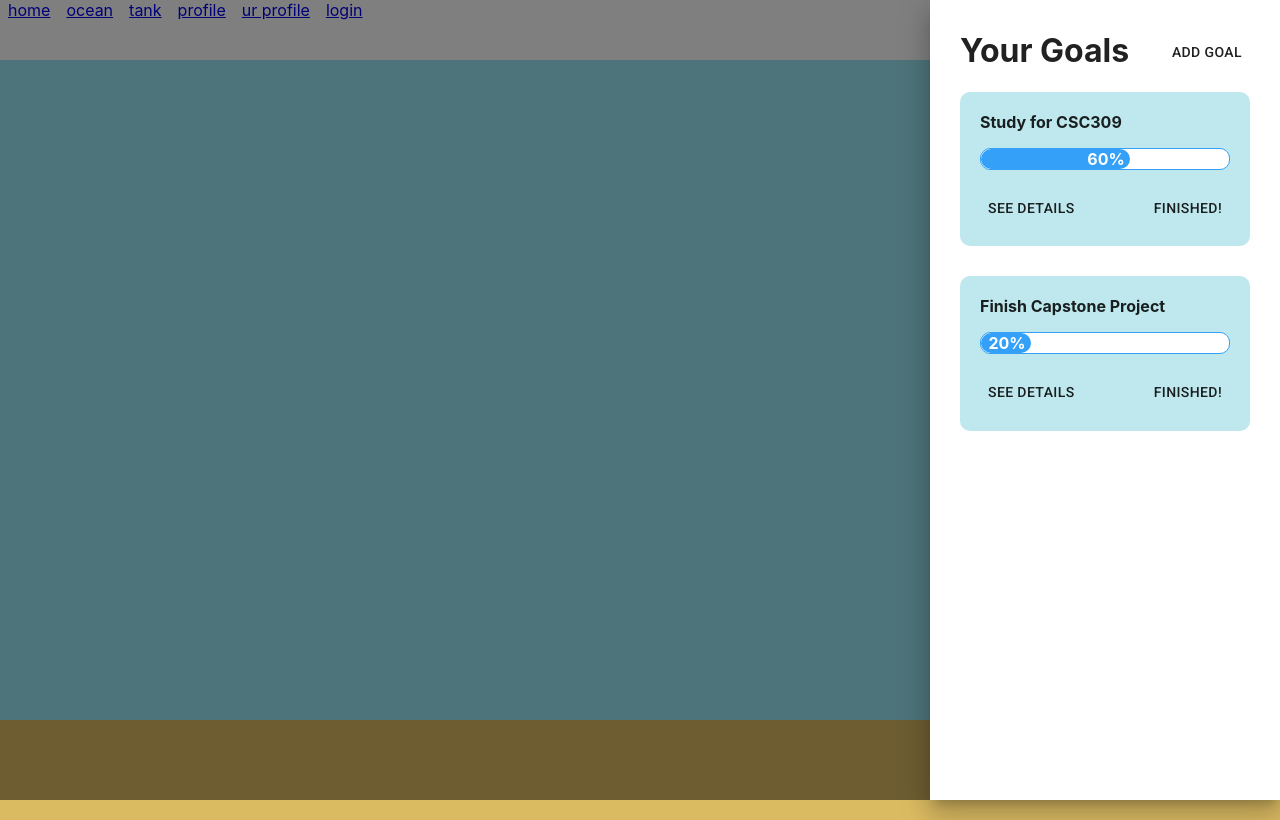
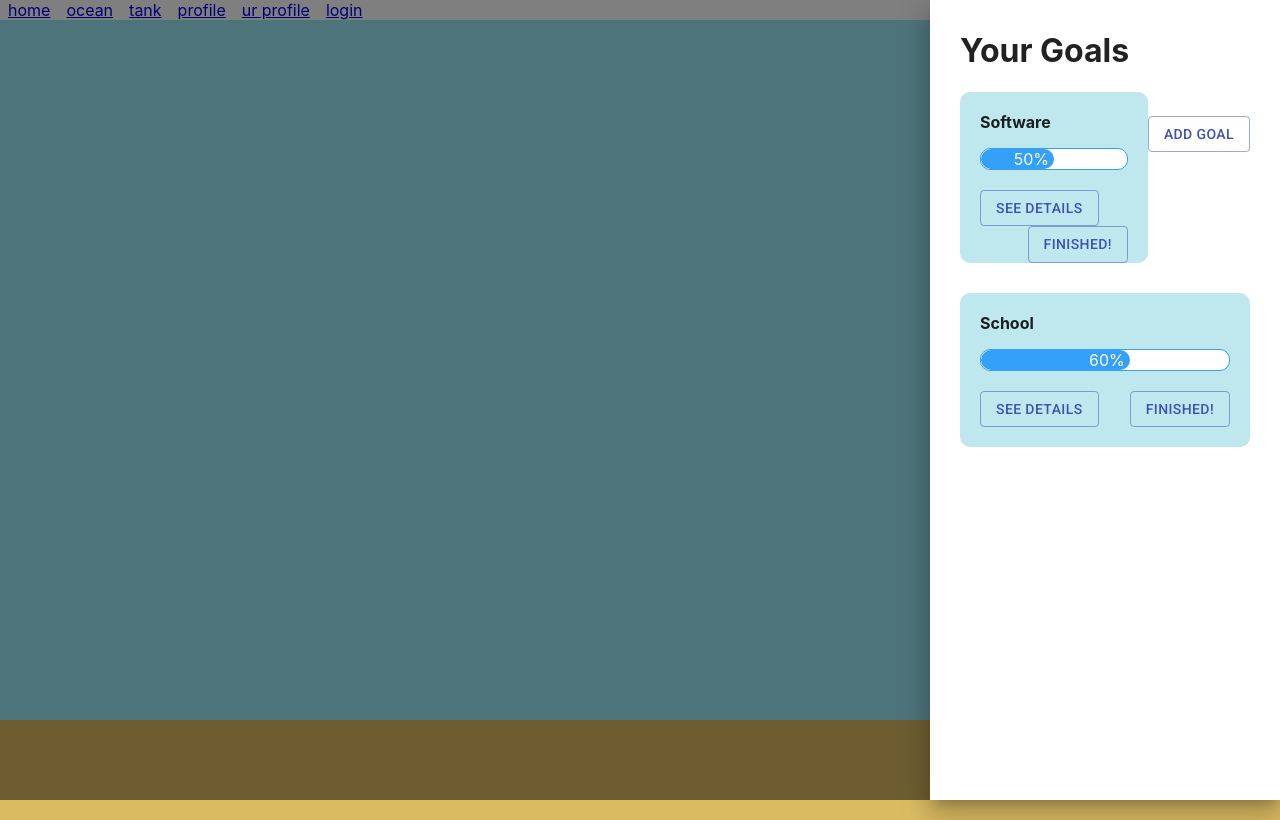
Before and after one commit to Matthew-Kwan/Ocean_app, a React (Create React App) app in the folder ocean/: page /tank in a window 1280 px wide. Both pictures are taken after a click on the button "SEE YOUR GOALS". Built offline with nearby package versions, Linux system fonts and the light colour scheme.

Commit message:
mapped goals drawer structure

```diff
--- a/ocean/package.json
+++ b/ocean/package.json
@@ -10,6 +10,7 @@
     "@testing-library/jest-dom": "^5.11.4",
     "@testing-library/react": "^11.1.0",
     "@testing-library/user-event": "^12.1.10",
+    "consolelog": "^2.1.3",
     "react": "^17.0.1",
     "react-dom": "^17.0.1",
     "react-native-web": "^0.15.0",
--- a/ocean/src/components/GoalsDrawer.css
+++ b/ocean/src/components/GoalsDrawer.css
@@ -6,15 +6,9 @@
 /* div returned with GoalsDrawer call*/
 .goalsButtonDiv {
     display: inline-block;
-    margin: 5px;
-    margin-right: 50px;
+    margin: 30px;
+    margin-right: 30px;
     float: right;
-}
-
-/* generic button css*/
-.button {
-    background-color:  rgb(255, 255, 255) !important;
-    border-radius: 10px;
 }
 
 /* drawerContent: title, goals, etc.*/
@@ -30,6 +24,12 @@
     margin-right:19px;
 }
 
+.addGoalButtonDiv {
+    display: inline-block;
+    float: right;
+    margin-top: 24px;
+}
+
 /* div for see details button*/
 .leftButton{
     display: inline-block;
@@ -39,7 +39,7 @@
 .rightButton{
     display: inline-block;
     float: right;
-    margin-top: 24px;
+
 }
 
 /* div for list of goal containers*/
@@ -59,6 +59,13 @@
     margin: 20px;
 }
 
+.addGoalForm {
+}
+
+.formTextField {
+    width: 90%;
+}
+
 /* text formatting, should move into a general css file*/
 .bold {
     font-weight: bold;
--- a/ocean/src/components/GoalsDrawer.js
+++ b/ocean/src/components/GoalsDrawer.js
@@ -1,6 +1,7 @@
 import React from 'react';
 import Drawer from '@material-ui/core/Drawer';
 import Button from '@material-ui/core/Button';
+import TextField from '@material-ui/core/TextField';
 
 import './GoalsDrawer.css'
 import './modal.css'
@@ -8,6 +9,121 @@
 import ProgressBar from './ProgressBar'
 import SimpleModal from './Modal'
 
+
+//hardcoded goals for now
+const goals = [
+  {
+    id: 1,
+    title: 'Software',
+    totalTasksNum: 2,
+    completedTasksNum: 1,
+    completionPercent: 50,
+    tasks: [
+      {id: 1, task: 'Research React', completed: true},
+      {id: 2, task: 'Make demo app', completed: false}
+    ]
+  },
+  {
+    id: 2,
+    title: 'School',
+    totalTasksNum: 5,
+    completedTasksNum: 3,
+    completionPercent: 60,
+    tasks: [
+      {id: 1, task: 'study for CSC309', completed: true},
+      {id: 2, task: 'study for CSC384', completed: true},
+      {id: 3, task: 'drop MIE424', completed: true},
+      {id: 4, task: 'submit AI minor form request', completed: false},
+      {id: 5, task: 'submit extra form request', completed: false}
+    ]
+  }
+]
+
+//hardcoded goals for now
+
+const addGoalModalContent = (
+  <div className = 'modalContainer'>
+    <div className = 'modalContent'>
+      <h2 >Add a Goal!</h2>
+      <form className='addGoalForm'>
+
+
+        <TextField className='formTextField'
+          label="Enter a Goal"
+          name="Enter a Goal"
+          helperText="Please enter a name for your goal"
+          >
+
+        </TextField>
+
+        <TextField className='formTextField'
+          label="Add a Task"
+          name="Add a Task"
+          helperText="Please enter a name for your task"
+          >
+        </TextField>
+
+        <Button type="submit" variant="outlined" color="primary" onClick={addGoal}>
+          Start Session
+        </Button>
+      </form>
+    </div>
+  </div>
+);
+
+/*
+
+const seeDetailsModalContent = goal => (
+  <div className = 'modalContainer'>
+    <div className = 'modalContent'>
+    <h1>{`${goal.title}`}</h1>
+      <h2>Tasks</h2>
+
+      {goal.tasks.map((task) => (
+        <div>
+          <li>{`${task.task}`}</li>
+        </div>
+      ))}
+      <p></p>
+      <ProgressBar completed={goal.completionPercent}/>
+
+    </div>
+  </div>
+)
+*/
+
+const seeDetailsModalContent =  (
+  <div className = 'modalContainer'>
+    <div className = 'modalContent'>
+    <h1>{`${goals[0].title}`}</h1>
+      <h2>Tasks</h2>
+
+      {goals.map((goal, index) => (
+        <div key={index}>
+
+        {goal.tasks.map((task) => (
+
+          <li>{`${task.task}`}</li>
+
+        ))}
+        <ProgressBar completed={goal.completionPercent}/>
+        </div>
+
+      ))}
+
+    </div>
+  </div>
+)
+
+
+function createGoalDetailsContent() {
+
+}
+
+/*
+GoalsDrawer, returns a button that expands a side drawer from the left that contains goal information
+
+*/
 export default function GoalsDrawer() {
 
   //drawer state
@@ -19,79 +135,50 @@
     setState({ ...state, [anchor]: open });
   };
 
-  const addGoalModalContent = (
-    <div className = 'modalContainer'>
-      <div className = 'modalContent'>
-        <h2 >Add a Goal!</h2>
-        <p>
-        Content
-        </p>
+
+  //drawer contents, iterate through goal list; current goal list will appear on refresh of drawer
+  const drawer = (anchor) => (
+    <div className='goalsDrawer'>
+      <div className='drawerContent'>
+
+        <div className='drawerTitleDiv'>
+          <h1>Your Goals</h1>
+        </div>
+
+        <div className='addGoalButtonDiv'>
+          <SimpleModal buttonName ='Add Goal' content = {addGoalModalContent} />
+        </div>
+
+        <div className='goalsList'>
+
+        {goals.map((goal) => (
+
+          <div className='goalIndividualContainer'>
+            <div className = 'goalIndividualContents'>
+              <p className = 'bold'> {`${goal.title}`}</p>
+
+              <ProgressBar completed={goal.completionPercent}/>
+
+              <div className = 'leftButton'>
+                <SimpleModal buttonName ='See Details' content = {seeDetailsModalContent}/>
+              </div>
+              <Button className = 'rightButton' variant="outlined" color="primary" onClick={deleteGoal}>Finished!</Button>
+            </div>
+
+          </div>
+        ))}
+
+        </div>
       </div>
     </div>
   );
 
-  const seeDetailsModalContent = (
-    <div className = 'modalContainer'>
-      <div className = 'modalContent'>
-      <h1>Goal Title</h1>
-        <p>
-        Content
-        </p>
-      </div>
-    </div>
-
-  );
-
-
-  //drawer contents
-  const drawer = (anchor) => (
-    <div className='goalsDrawer'>
-      <div className='drawerContent'>
-        <div className='drawerTitleDiv'><h1>Your Goals</h1></div>
-
-        <div className='rightButton'><SimpleModal buttonName ='Add Goal' content = {addGoalModalContent} /></div>
-
-        {/*some harcoded goals */}
-        <div className='goalsList'>
-          <div className='goalIndividualContainer'>
-            <div className = 'goalIndividualContents'>
-              <p className = 'bold'> Study for CSC309</p>
-
-              <ProgressBar bgcolor = '#6a1b9a' completed='60'/>
-
-              <div className = 'leftButton'>
-                <SimpleModal buttonName ='See Details' content = {seeDetailsModalContent} />
-              </div>
-              <Button className = 'rightButton' >Finished!</Button>
-            </div>
-
-          </div>
-
-          <div className='goalIndividualContainer'>
-            <div className = 'goalIndividualContents'>
-              <p className = 'bold'> Finish Capstone Project</p>
-              <ProgressBar bgcolor = '#6a1b9a' completed='20'/>
-              <div className = 'leftButton'>
-                <SimpleModal buttonName ='See Details' content = {seeDetailsModalContent} />
-              </div>
-              <Button className = 'rightButton' >Finished!</Button>
-            </div>
-
-          </div>
-        </div>
-        {/*end harcoded goals */}
-
-      </div>
-
-    </div>
-  );
-
-  //open side drawer
+  //return button and sideDrawer
   return (
     <div className = 'goalsButtonDiv'>
       {['See Your Goals'].map((anchor) => (
         <React.Fragment key={anchor}>
-          <Button className = 'button' onClick={toggleDrawer(anchor, true)}>{anchor}</Button>
+          <Button onClick={toggleDrawer(anchor, true)} variant="outlined" color="primary">{anchor}</Button>
           <Drawer anchor={'right'} open={state[anchor]} onClose={toggleDrawer(anchor, false)}>
             {drawer(anchor)}
           </Drawer>
@@ -100,3 +187,22 @@
     </div>
   );
 }
+
+function addGoal(goal) {
+  goals.push(
+    {
+      id: 3,
+      title: 'Mela',
+      totalTasksNum: 10,
+      completedTasksNum: 7,
+      completionPercent: 70,
+      tasks: {
+
+      }
+    })
+}
+
+function deleteGoal(goalId) {
+  goals.splice(goalId, 1);
+
+}
--- a/ocean/src/components/Modal.js
+++ b/ocean/src/components/Modal.js
@@ -17,13 +17,14 @@
 
     return (
         <div>
-            <Button onClick={handleOpen}>{`${buttonName}`}</Button>
+            <Button onClick={handleOpen} variant="outlined" color="primary">{`${buttonName}`}</Button>
             <Modal
                 open={open}
                 onClose={handleClose}
 
             >
                 {content}
+
             </Modal>
         </div>
     );
--- a/ocean/src/components/Tank.js
+++ b/ocean/src/components/Tank.js
@@ -2,7 +2,7 @@
 import './tank.css'
 import GoalsDrawer from './GoalsDrawer'
 
-
+console.log("hello")
 
 const Tank= () => {
 
@@ -11,13 +11,10 @@
         <div className="tank">
 
 
-                <div className="tankTop"></div>
-
-
                 <div className="tankContent">
 
 
-                    <GoalsDrawer></GoalsDrawer>
+                    <GoalsDrawer/>
 
                 </div>
 
@@ -27,8 +24,6 @@
 
         </div>
 
-
-
     )
 }
 
--- a/ocean/src/components/progressbar.css
+++ b/ocean/src/components/progressbar.css
@@ -17,5 +17,5 @@
 .percentLabel {
     padding-right: 5px;
     color: white;
-    font-weight: bold;
+
 }
--- a/ocean/src/components/tank.css
+++ b/ocean/src/components/tank.css
@@ -13,8 +13,3 @@
     height: 100px;
     background: rgb(219, 187, 98);
 }
-
-.tankTop {
-    height: 40px;
-    background: white;
-}
```
Also changed, not shown: ocean/src/classes/Goal.js (added, +11 -0 lines), 1 other file (tests, documents, lock files or other folders).
